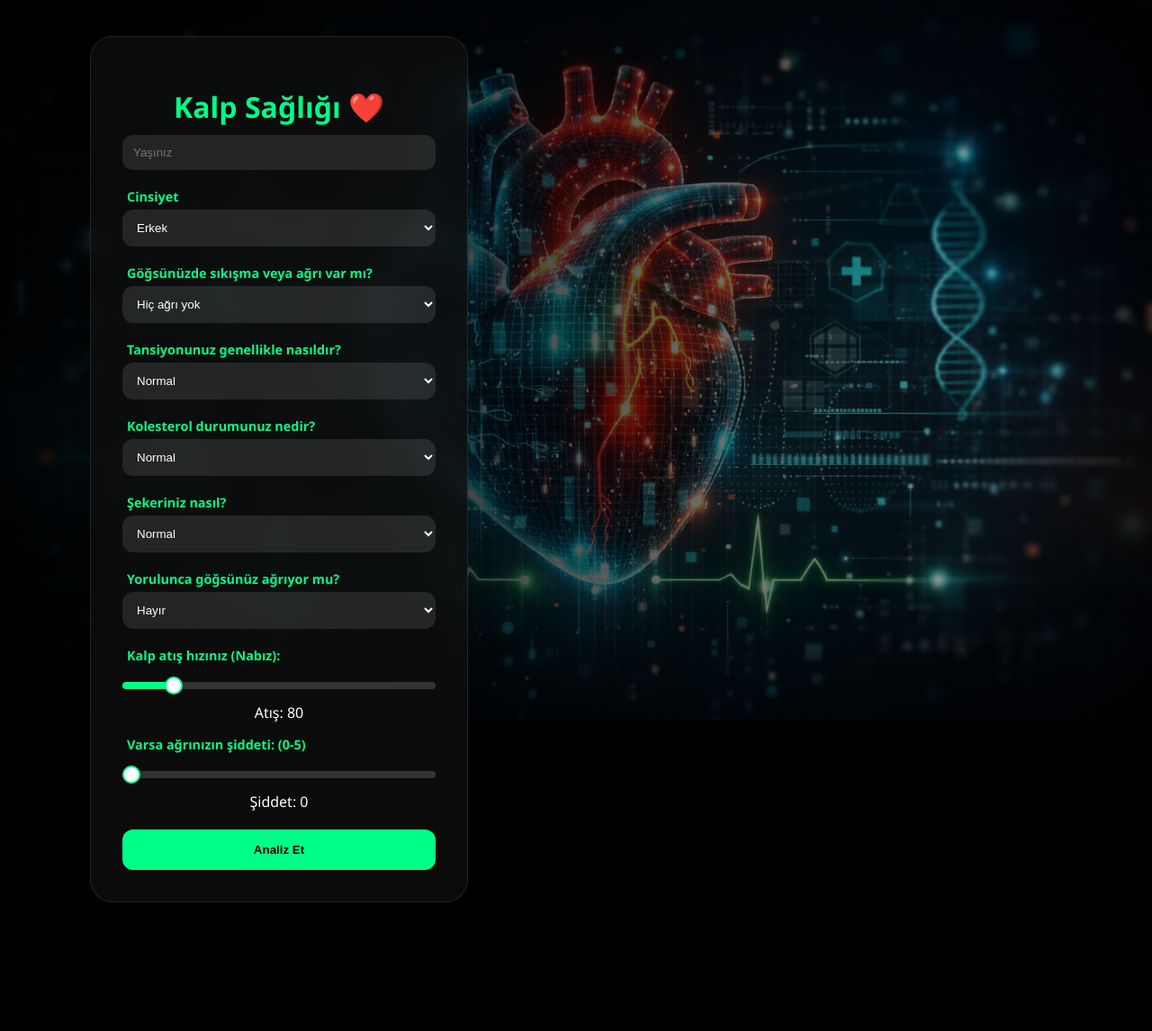
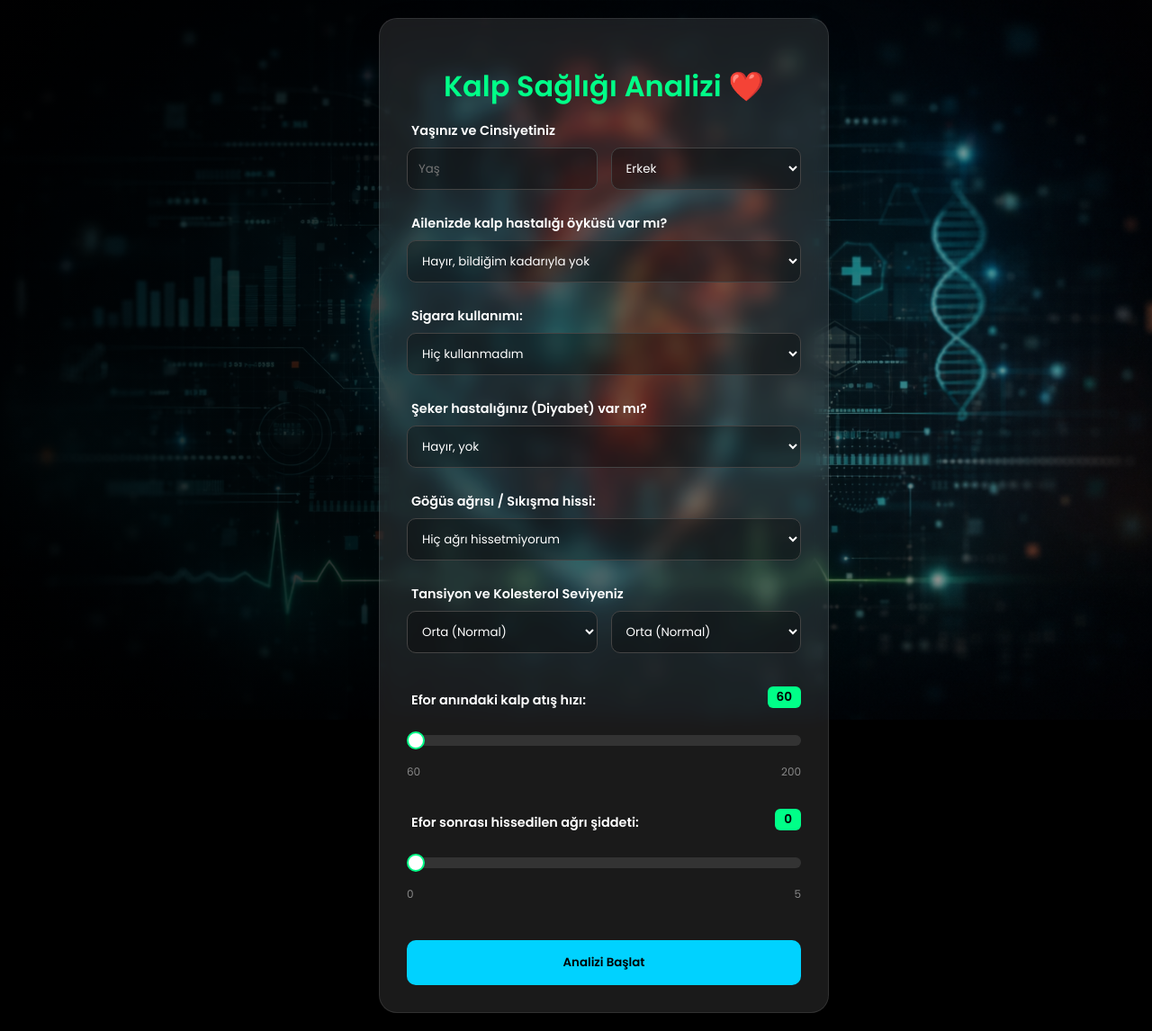
Before and after one commit to kerimcaliskan206/kalp-ai-app, a Flask app: page / in a window 1280 px wide. Shown: the whole page at 90% size. Before the commit the page ends 1003 px from the top, so only its background shows below. Run offline with Flask 3, Linux system fonts and the light colour scheme; parts of the project's set-up code (start-up, migrations or seed data) failed here and were passed over.

Commit message:
Add files via upload

```diff
--- a/templates/index.html
+++ b/templates/index.html
@@ -2,81 +2,218 @@
 <html lang="tr">
 <head>
     <meta charset="UTF-8">
-    <title>Kalp Sağlığı Testi</title>
+    <meta name="viewport" content="width=device-width, initial-scale=1.0"> <title>Kalp Sağlığı Analizi | AI Karar Destek Sistemi</title>
+    <link href="https://fonts.googleapis.com/css2?family=Poppins:wght@300;400;600&display=swap" rel="stylesheet">
     <link rel="stylesheet" href="{{ url_for('static', filename='style.css') }}">
+    <style>
+        body, button, input, select { font-family: 'Poppins', sans-serif; }
+
+        /* Formu genel olarak ortalayan konteyner */
+        .container {
+            display: flex;
+            justify-content: center;
+            align-items: center;
+            min-height: 100vh;
+            padding: 20px;
+            box-sizing: border-box;
+        }
+
+        .card {
+            width: 100%;
+            max-width: 500px; /* Bilgisayarda çok yayılmaması için */
+            background: rgba(255, 255, 255, 0.1); /* Hafif şeffaf arka plan */
+            backdrop-filter: blur(10px);
+            padding: 30px;
+            border-radius: 20px;
+            box-shadow: 0 15px 35px rgba(0,0,0,0.2);
+        }
+
+        .field { margin-bottom: 22px; text-align: left; }
+        .field label { display: block; margin-bottom: 8px; font-weight: 600; color: #fff; font-size: 0.9em; }
+        .range-header { display: flex; justify-content: space-between; align-items: center; margin-bottom: 5px; }
+        .current-value { background: #00d2ff; color: #000; padding: 2px 10px; border-radius: 6px; font-weight: bold; font-size: 0.85em; transition: 0.3s; }
+
+        input[type="range"] { width: 100%; height: 12px; border-radius: 10px; appearance: none; background: #333; outline: none; cursor: pointer; }
+        .range-labels { display: flex; justify-content: space-between; color: #888; font-size: 0.75em; margin-top: 5px; }
+
+        .flex-row { display: flex; gap: 15px; }
+        select, input[type="number"] {
+            width: 100%;
+            padding: 12px;
+            border-radius: 10px;
+            border: 1px solid #444;
+            background: rgba(0,0,0,0.3);
+            color: #fff;
+            box-sizing: border-box;
+            outline: none;
+        }
+
+        button {
+            width: 100%;
+            padding: 15px;
+            border: none;
+            border-radius: 10px;
+            background: #00d2ff;
+            color: #000;
+            font-weight: 600;
+            cursor: pointer;
+            transition: 0.3s;
+        }
+        button:hover { transform: translateY(-2px); box-shadow: 0 5px 15px rgba(0,0,0,0.3); }
+
+        /* TELEFONLAR İÇİN ÖZEL AYARLAR (Mobile Responsive) */
+        @media (max-width: 600px) {
+            .container {
+                padding: 10px;
+                align-items: flex-start; /* Mobilde çok yukarıda kalmaması için */
+                padding-top: 30px;
+            }
+            .card {
+                padding: 20px;
+                border-radius: 15px;
+            }
+            .flex-row {
+                flex-direction: column; /* Mobilde yan yana olanları alt alta getirir */
+                gap: 10px;
+            }
+            .title { font-size: 1.5em; text-align: center; }
+        }
+    </style>
 </head>
 <body>
 <div class="bg"></div>
 <div class="container">
     <div class="card">
-        <h1 class="title">Kalp Sağlığı <span class="heart">❤️</span></h1>
+        <h1 class="title">Kalp Sağlığı Analizi <span class="heart">❤️</span></h1>
+
         <form method="POST">
-            <input type="number" name="age" placeholder="Yaşınız" required>
-            <label>Cinsiyet</label>
+            <div class="field">
+                <label>Yaşınız ve Cinsiyetiniz</label>
+                <div class="flex-row">
+                    <input type="number" name="age" placeholder="Yaş" required>
                     <select name="sex">
                         <option value="1">Erkek</option>
                         <option value="0">Kadın</option>
                     </select>
-            <label>Göğsünüzde sıkışma veya ağrı var mı?</label>
+                </div>
+            </div>
+
+            <div class="field">
+                <label>Ailenizde kalp hastalığı öyküsü var mı?</label>
+                <select name="genetic">
+                    <option value="0">Hayır, bildiğim kadarıyla yok</option>
+                    <option value="1">Evet, var</option>
+                </select>
+            </div>
+
+            <div class="field">
+                <label>Sigara kullanımı:</label>
+                <select name="smoking">
+                    <option value="0">Hiç kullanmadım</option>
+                    <option value="0.5">Bıraktım / Nadiren kullanıyorum</option>
+                    <option value="1">Evet, düzenli kullanıyorum</option>
+                </select>
+            </div>
+
+            <div class="field">
+                <label>Şeker hastalığınız (Diyabet) var mı?</label>
+                <select name="fbs">
+                    <option value="0">Hayır, yok</option>
+                    <option value="1">Evet, var</option>
+                </select>
+            </div>
+
+            <div class="field">
+                <label>Göğüs ağrısı / Sıkışma hissi:</label>
                 <select name="cp">
-                <option value="4">Hiç ağrı yok</option>
-                <option value="3">Çok hafif</option>
-                <option value="2">Bazen rahatsız ediyor</option>
-                <option value="1">Şiddetli baskı var</option>
+                    <option value="4">Hiç ağrı hissetmiyorum</option>
+                    <option value="3">Hafif bir baskı var</option>
+                    <option value="2">Orta derece rahatsızlık</option>
+                    <option value="1">Şiddetli ağrı hissediyorum</option>
                 </select>
-            <label>Tansiyonunuz genellikle nasıldır?</label>
+            </div>
+
+            <div class="field">
+                <label>Tansiyon ve Kolesterol Seviyeniz</label>
+                <div class="flex-row">
                     <select name="trestbps">
-                <option value="120">Normal</option>
-                <option value="150">Yüksek</option>
+                        <option value="Dusuk">Düşük Tansiyon</option>
+                        <option value="Orta" selected>Orta (Normal)</option>
+                        <option value="Yuksek">Yüksek Tansiyon</option>
                     </select>
-            <label>Kolesterol durumunuz nedir?</label>
                     <select name="chol">
-                <option value="200">Normal</option>
-                <option value="260">Yüksek</option>
+                        <option value="Dusuk">Düşük Kolesterol</option>
+                        <option value="Orta" selected>Orta (Normal)</option>
+                        <option value="Yuksek">Yüksek Kolesterol</option>
                     </select>
-            <label>Şekeriniz nasıl?</label>
-            <select name="fbs">
-                <option value="0">Normal</option>
-                <option value="1">Yüksek / Şekerim var</option>
-            </select>
-            <label>Yorulunca göğsünüz ağrıyor mu?</label>
-            <select name="exang">
-                <option value="0">Hayır</option>
-                <option value="1">Evet</option>
-            </select>
+                </div>
+            </div>
+
             <div class="field">
-                <label>Kalp atış hızınız (Nabız):</label>
-                <input type="range" id="thalach" name="thalach" min="60" max="200" value="80" oninput="updateHR(this)">
-                <div class="value">Atış: <span id="hrVal">80</span></div>
+                <div class="range-header">
+                    <label>Efor anındaki kalp atış hızı:</label>
+                    <span id="hrLabel" class="current-value">60</span>
                 </div>
+                <div class="range-wrap">
+                    <input type="range" name="thalach_range" min="60" max="200" value="60" oninput="updateUI(this, 'hr', 'hrLabel')">
+                    <div class="range-labels"><span>60</span><span>200</span></div>
+                </div>
+            </div>
+
             <div class="field">
-                <label>Varsa ağrınızın şiddeti: (0-5)</label>
-                <input type="range" id="pain" name="oldpeak" min="0" max="5" step="0.5" value="0" oninput="updatePain(this)">
-                <div class="value">Şiddet: <span id="painVal">0</span></div>
+                <div class="range-header">
+                    <label>Efor sonrası hissedilen ağrı şiddeti:</label>
+                    <span id="pLabel" class="current-value">0.0</span>
                 </div>
-            <button type="submit">Analiz Et</button>
+                <div class="range-wrap">
+                    <input type="range" name="oldpeak" min="0" max="5" step="0.5" value="0" oninput="updateUI(this, 'p', 'pLabel')">
+                    <div class="range-labels"><span>0</span><span>5</span></div>
+                </div>
+            </div>
+
+            <button type="submit">Analizi Başlat</button>
         </form>
+
         {% if risk %}
-            <div class="result">Risk: %{{ risk }}</div>
-            <div class="progress"><div class="progress-bar" style="width: {{ risk }}%;"></div></div>
-            <div class="comments">{% for y in yorumlar %}<p>• {{ y }}</p>{% endfor %}</div>
+            <div class="result" style="font-size: 1.4em; font-weight: 600; text-align: center; margin-top: 25px; color: #fff;">Tahmini Risk: %{{ risk }}</div>
+            <div class="progress" style="background: #333; height: 15px; border-radius: 10px; margin-top: 10px; overflow: hidden;">
+                <div class="progress-bar" style="width: {{ risk }}%; height: 100%; background: linear-gradient(to right, #00ff88, #ffcc00, #ff4d4d); transition: 0.5s;"></div>
+            </div>
+            <div style="font-size: 0.8em; color: #888; text-align: center; margin-top: 15px;">
+                <p>M4 İşlemci Destekli <b>Ensemble Learning</b> Analizi</p>
+                <p>Sistem Doğruluk Oranı: <b>%{{ accuracy }}</b></p>
+            </div>
         {% endif %}
     </div>
 </div>
+
 <script>
-function updateHR(s){
-    let v = s.value; document.getElementById("hrVal").innerText = v;
-    let p = (v-s.min)/(s.max-s.min)*100;
-    let c = v < 100 ? "#00ff88" : v < 145 ? "#ffcc00" : "#ff4d4d";
-    s.style.background = `linear-gradient(to right, ${c} ${p}%, #333 ${p}%)`;
+function updateUI(s, type, labelId) {
+    let val = s.value;
+    document.getElementById(labelId).innerText = val;
+    let v = parseFloat(val);
+    let min = parseFloat(s.min);
+    let max = parseFloat(s.max);
+    let percent = (v - min) / (max - min) * 100;
+
+    let color = "#00ff88";
+    if(type === 'p') {
+        color = v < 2 ? "#00ff88" : (v < 3.5 ? "#ffcc00" : "#ff4d4d");
+    } else {
+        color = v < 145 ? "#00ff88" : (v < 170 ? "#ffcc00" : "#ff4d4d");
     }
-function updatePain(s){
-    let v = s.value; document.getElementById("painVal").innerText = v;
-    let p = (v-s.min)/(s.max-s.min)*100;
-    let c = v <= 1.5 ? "#00ff88" : v <= 3.5 ? "#ffcc00" : "#ff4d4d";
-    s.style.background = `linear-gradient(to right, ${c} ${p}%, #333 ${p}%)`;
+
+    document.getElementById(labelId).style.backgroundColor = color;
+    s.style.background = `linear-gradient(to right, ${color} ${percent}%, #333 ${percent}%)`;
 }
-document.addEventListener("DOMContentLoaded", () => { updateHR(document.getElementById("thalach")); updatePain(document.getElementById("pain")); });
+
+window.onload = function() {
+    document.querySelectorAll('input[type="range"]').forEach(i => {
+        let lId = i.name === 'oldpeak' ? 'pLabel' : 'hrLabel';
+        let type = i.name === 'oldpeak' ? 'p' : 'hr';
+        updateUI(i, type, lId);
+    });
+};
 </script>
 </body>
 </html>
```
Also changed, not shown: backend/model.py (+22 -18 lines), flask_test.py (+32 -54 lines). Lines whose indentation alone changed are shown as unchanged.
